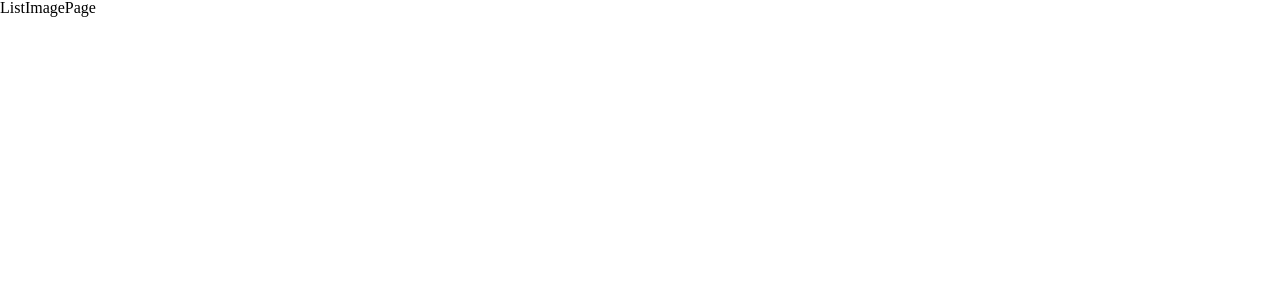
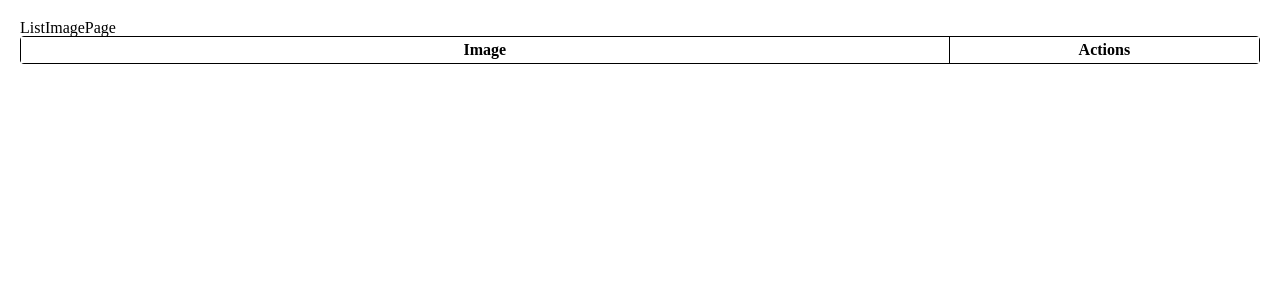
Before and after one commit to barabashlyuda77/image-manager, a React (Create React App) app: page / in a window 1280 px wide. Shown: the top 300 px of the page. Built offline with nearby package versions, Linux system fonts and the light colour scheme.

Commit message:
Add remove image functionality

```diff
--- a/src/actions/index.js
+++ b/src/actions/index.js
@@ -1,10 +1,16 @@
 export const ADD_IMAGE = 'ADD_IMAGE'
+export const REMOVE_IMAGE = 'REMOVE_IMAGE'
 export const SET_IMAGE_LIST = 'SET_IMAGE_LIST'
 export const GET_IMAGE_LIST = 'GET_IMAGE_LIST'
 
 export const addImage = image => ({
     type: 'ADD_IMAGE',
     payload: image
+})
+
+export const removeImage = imageId => ({
+    type: 'REMOVE_IMAGE',
+    payload: { imageId }
 })
 
 export const setImageList = imageList => ({
--- a/src/api/index.js
+++ b/src/api/index.js
@@ -31,4 +31,5 @@ export const apiRemoveImage = imageId => {
     const newImageList = imageList
         .filter(image => image.id !== imageId)
     localStorage.setItem(LOCAL_STORAGE_KEY, JSON.stringify(newImageList))
+    return newImageList
 }
--- a/src/index.css
+++ b/src/index.css
@@ -54,3 +54,7 @@ table {
 	border-collapse: collapse;
 	border-spacing: 0;
 }
+
+#root {
+	padding: 20px;
+}
--- a/src/pages/ListImagePage/ListImagePage.css
+++ b/src/pages/ListImagePage/ListImagePage.css
@@ -0,0 +1,29 @@
+.gridview {
+    display: grid;
+    grid-template-columns: 3fr 1fr;
+    border: 1px solid black;
+    border-radius: 4px;
+    background-color: black;
+    gap: 1px;
+}
+
+.gridview div {
+    background-color: white;
+    display: flex;
+    justify-content: center;
+    align-items: center;
+}
+
+.gridview-header {
+    font-weight: 600;
+    padding: 5px 10px;
+}
+
+.gridview-image-container {
+    padding: 10px;
+}
+
+.gridview-image-container img {
+    max-width: 100%;
+    height: auto;
+}
--- a/src/pages/ListImagePage/ListImagePage.js
+++ b/src/pages/ListImagePage/ListImagePage.js
@@ -1,9 +1,9 @@
-import React, { useEffect } from 'react';
+import React, { useEffect, useCallback } from 'react';
 import { Link } from 'react-router-dom';
 import './ListImagePage.css';
 import { useSelector, useDispatch } from 'react-redux';
 import { imageListSelector} from '../../selectors'
-import { getImageList } from '../../actions';
+import { getImageList, removeImage } from '../../actions';
 
 const ListImagePage = () => {
   const imageList = useSelector(imageListSelector)
@@ -13,13 +13,28 @@ const ListImagePage = () => {
     dispatch(getImageList())
   }, [dispatch])
 
+  const removeImageHandler = imageId => {
+    dispatch(removeImage(imageId))
+  }
+
   console.log('imageList', imageList);
   return (
     <>
       <div>ListImagePage</div>
-      {imageList.map(({ id, image }) => (
-        <img key={id} src={image.contents} alt="" height="100" />
-      ))}
+      <div className="gridview">
+        <div className="gridview-header">Image</div>
+        <div className="gridview-header">Actions</div>
+        {imageList.map(({ id, image }) => (
+          <>
+            <div className="gridview-image-container">
+              <img key={id} data-id={id} src={image.contents} alt="" height="100" />
+            </div>
+            <div>
+              <button onClick={() => removeImageHandler(id)}>Remove</button>
+            </div>
+          </>
+        ))}
+      </div>
     </>
   );
 }
--- a/src/sagas/index.js
+++ b/src/sagas/index.js
@@ -1,10 +1,12 @@
 import { all } from 'redux-saga/effects'
 import { watchAddImageSaga } from './addImageSaga'
 import { watchGetImageListSaga } from './getImageListSaga'
+import { watchRemoveImageSaga } from './removeImageSaga'
 
 export default function* rootSaga() {
     yield all([
         watchAddImageSaga(),
         watchGetImageListSaga(),
+        watchRemoveImageSaga(),
     ])
   }
--- /dev/null
+++ b/src/sagas/removeImageSaga.js
@@ -0,0 +1,13 @@
+import { takeLatest, call, put } from 'redux-saga/effects'
+import { REMOVE_IMAGE, setImageList } from '../actions'
+import { apiRemoveImage } from '../api';
+
+function* removeImageSaga({ payload }) {
+    console.log('payload', payload)
+    const imageList = yield call(apiRemoveImage, payload.imageId)
+    yield put(setImageList(imageList))
+}
+
+export function* watchRemoveImageSaga() {
+    yield takeLatest(REMOVE_IMAGE, removeImageSaga);
+}
```
